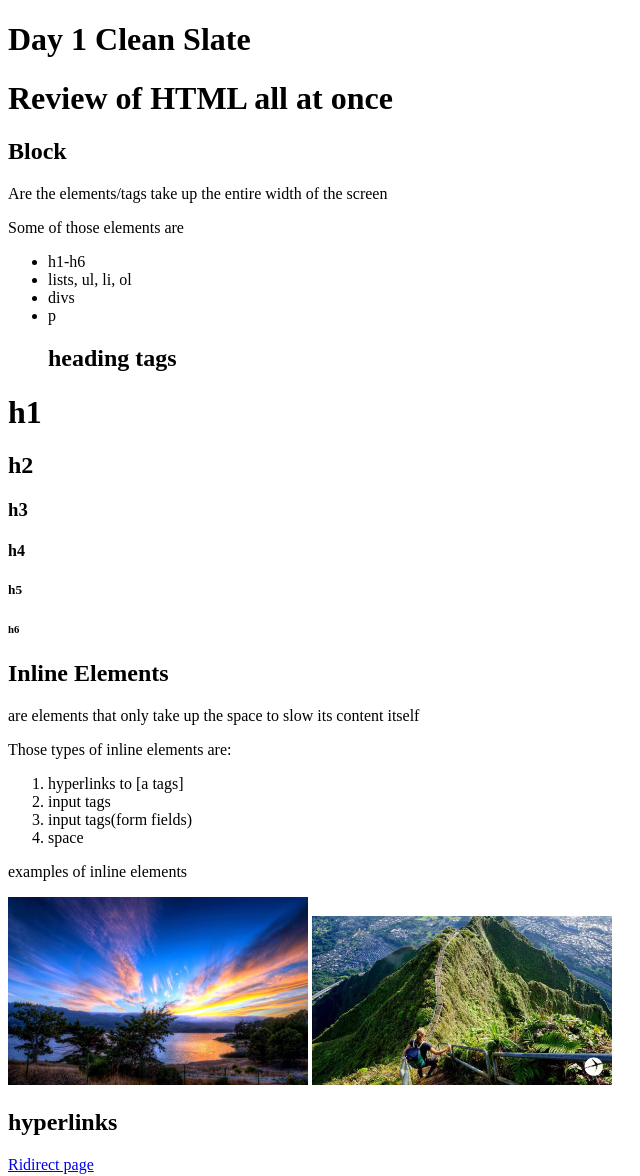
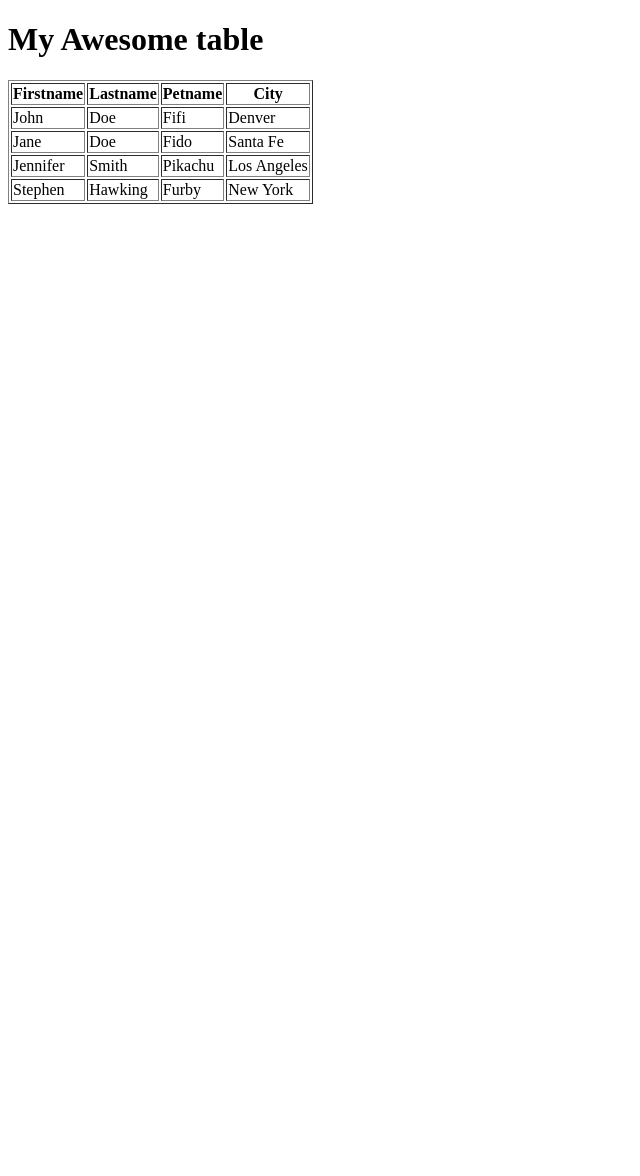
Before and after one commit to nijushres/exitTicketHTML, a plain HTML site: page index.html in a window 1280 px wide. Shown: the top 1176 px of the page, without its empty margins (0-640 px from the left). After the commit the page ends 800 px from the top, so only its background shows below. Drawn offline with Linux system fonts and the light colour scheme.

Commit message:
Tuesday work lab save

```diff
--- a/index.html
+++ b/index.html
@@ -3,92 +3,48 @@
 <head>
     <meta charset="UTF-8">
     <meta name="viewport" content="width=device-width, initial-scale=1.0">
-    <title>Day 1</title>
+    <title>Day 2 mockup table</title>
 </head>
 <body>
-    <h1>Day 1 Clean Slate</h1>
-    <h1> Review of HTML all at once</h1>
+    <h1>My Awesome table</h1>
+    <table border="1px">
+<tr>
+        <th>Firstname</th>
+        <th>Lastname</th>
+        <th>Petname</th>
+        <th>City</th>
 
-    <h2> Block </h2>
-    <p>Are the elements/tags take up the entire width of the screen</p>
-    <p>Some of those elements are</p>
+</tr>
 
-    <ul>
-        <li>h1-h6</li>
-        <li> lists, ul, li, ol</li>
-        <li> divs</li>
-        <li>p</li>
+<tr>
+    <td>John</td>
+    <td>Doe</td>
+    <td>Fifi</td>
+    <td>Denver</td>
+</tr>
+<tr>
+    <td>Jane</td>
+    <td>Doe</td>
+    <td>Fido</td>
+    <td>Santa Fe</td>
+</tr>
 
-        <h2> heading tags</h2>
-    </ul>
+<tr>
+    <td>Jennifer</td>
+    <td>Smith</td>
+    <td>Pikachu</td>
+    <td>Los Angeles</td>
+</tr>
 
-        <h1>h1</h1>
-        <h2>h2</h2>
-        <h3>h3</h3>
-        <h4>h4</h4>
-        <h5>h5</h5>
-        <h6>h6</h6>
-
-        <h2> Inline Elements</h2>
-        <p> are elements that only take up the space to slow its content itself</p>
-
-        <p> Those types of inline elements are:</p>
-
-        <ol>
-            <li>hyperlinks to [a tags]</li>
-            <li> input tags</li>
-            <li>input tags(form fields)</li>
-            <li> space</li>
-
-        </ol>
-
-        <p>examples of inline elements</p>
-
-        <img src="img/qun0Jtq.jpg" alt="" width="300px">
-        <img src="img/Zoom_Hawaii.jpg" alt="" width ="300px">
-
-        <h2> hyperlinks</h2>
-         <a href="secondpage.html"> Ridirect page</a>
-
-         <h2> Block elements vs Inline Elements</h2>
-
-         <p> For example, we can put two image tags together horizontally</p>
-
-         <img src="img/Zoom_Hawaii.jpg" alt="" width ="100px">
-         <img src="img/Zoom_Hawaii.jpg" alt="" width ="100px">
+<tr>
+    <td>Stephen</td>
+    <td>Hawking</td>
+    <td>Furby</td>
+    <td>New York</td>
+</tr>
 
 
-         <p>In contrast you cannot put two divs together</p>
 
-            <div style="background-color: royalblue;">div 1</div>
-            <div style="background-color: seagreen;">div 2</div>
-
-            <p>
-
-            <span style="background-color: royalblue;">div 1</span>
-            <span style="background-color: seagreen;">div 2</span>
-
-            </p>
-                <h2>Horizontal lines: It draw a straight lines</h2>
-
-                <hr>
-
-                <p> br is a break lines. <br> This just breaks up your <br>content into new lines</p>
-
-                <h2> tables</h2>
-                <table>
-                    <thead>
-                        <tr>
-                            <th colspan="2">The table header</th>
-                        </tr>
-                    </thead>
-                    <tbody>
-                        <tr>
-                            <td>Program name</td>
-                            <td>Objectives</td>
-                        </tr>
-                    </tbody>
-                </table>
-
+    </table>
 </body>
 </html>
```
Also changed, not shown: style.css (added).
